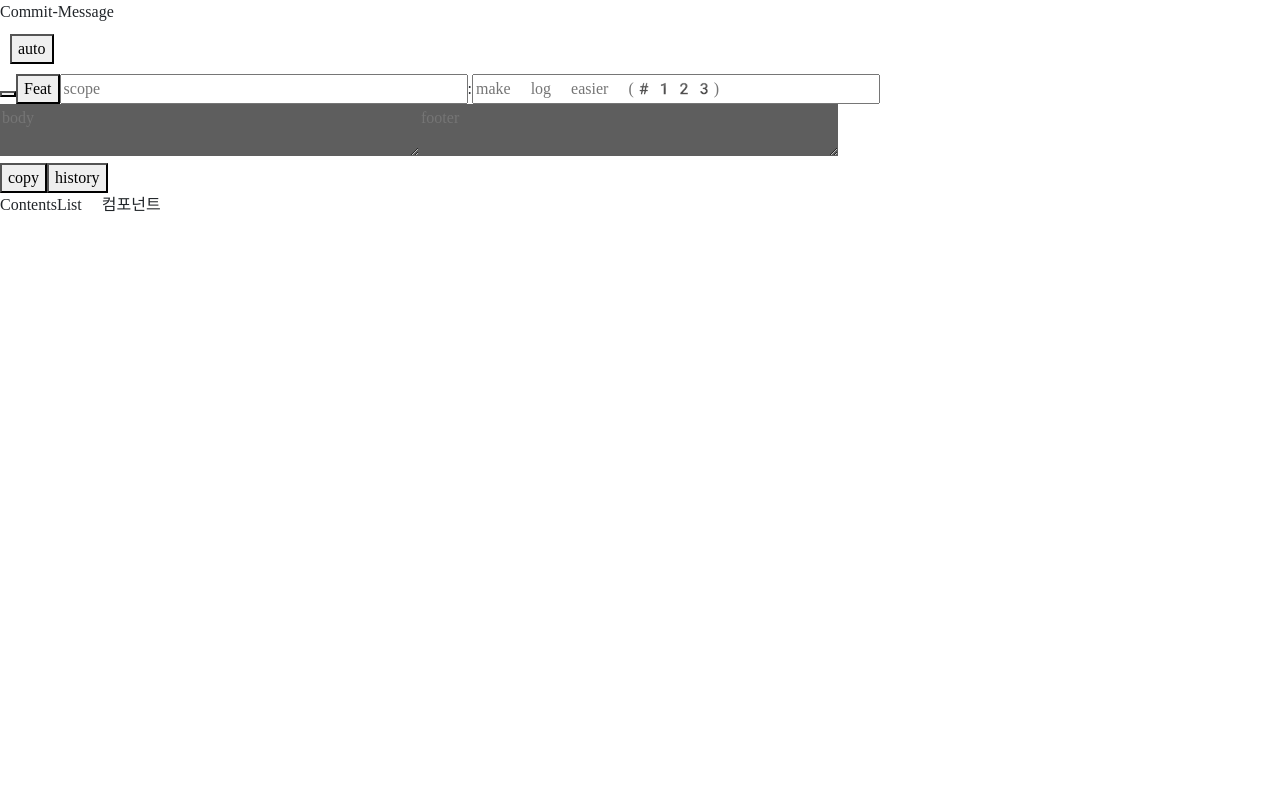
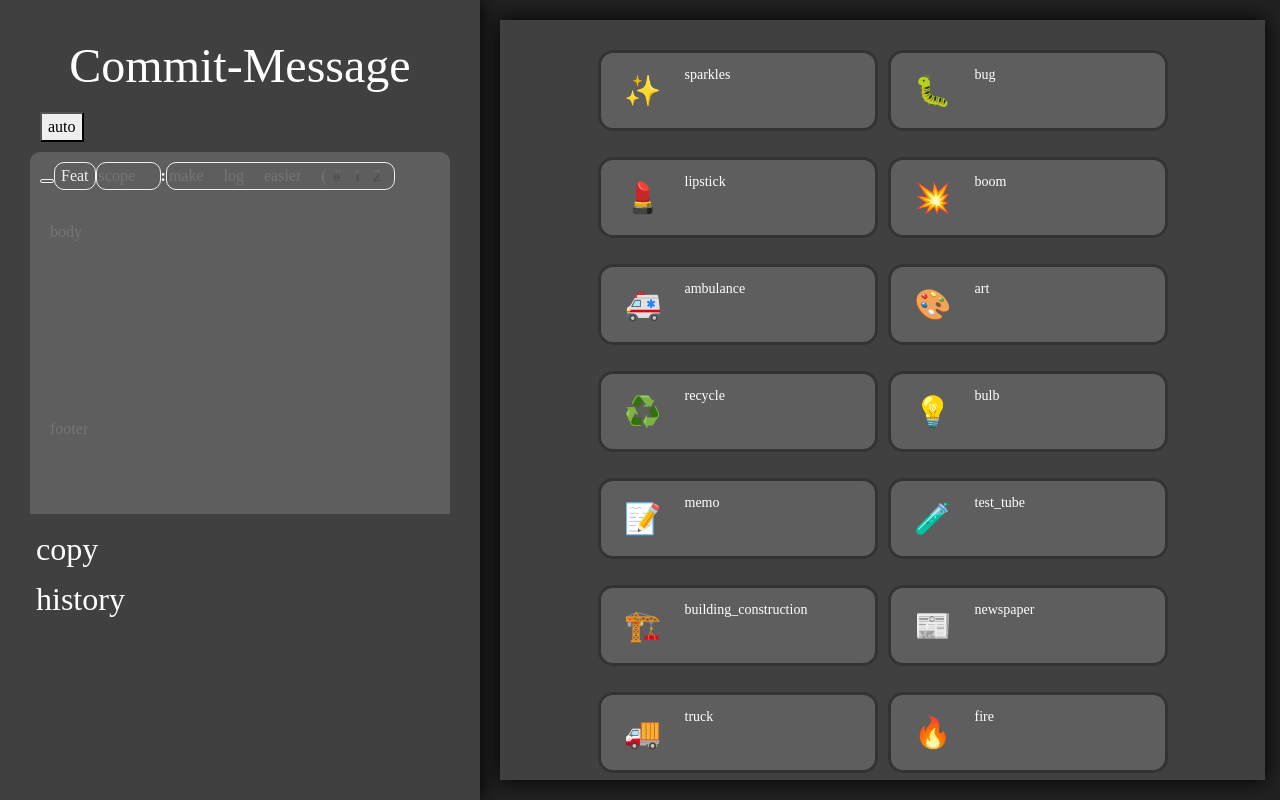
Before and after one commit to kwonyongjun1/commit-message, a React (Create React App) app in the folder commit-message/: page / in a window 1280 px wide. Built offline with nearby package versions, Linux system fonts and the light colour scheme.

Commit message:
️♻ Refactor: 코드 정리

```diff
--- a/commit-message/src/components/ContentsList.js
+++ b/commit-message/src/components/ContentsList.js
@@ -5,10 +5,10 @@ import EmojiList from "./EmojiList";
 import TypeList from "./TypeList";
 export default function ContentsList() {
 
-    const state = useSelector(state => state.Message.currentState)
+    const state = useSelector(state => state.Message.currentState);
+
     return(
         <div>
-           ContentsList 컴포넌트
            { state === STATE.EMOJI_MODE && <EmojiList/>}
            { state === STATE.TYPE_MODE && <TypeList/> }
         </div>
--- a/commit-message/src/pages/Main.js
+++ b/commit-message/src/pages/Main.js
@@ -1,12 +1,13 @@
 import React from 'react'
 import LeftCommitMessage from '../components/LeftCommitMessage';
 import ContentsList from '../components/ContentsList';
+import EmojiList from '../components/EmojiList';
 import SlideList from '../components/SlideList'
 export default function MainPage() {
     return(
-        <div>
+        <div className='mainBody'>
             <LeftCommitMessage/>
-            <ContentsList/>
+            <EmojiList/>
         </div>
     );
 }
```
